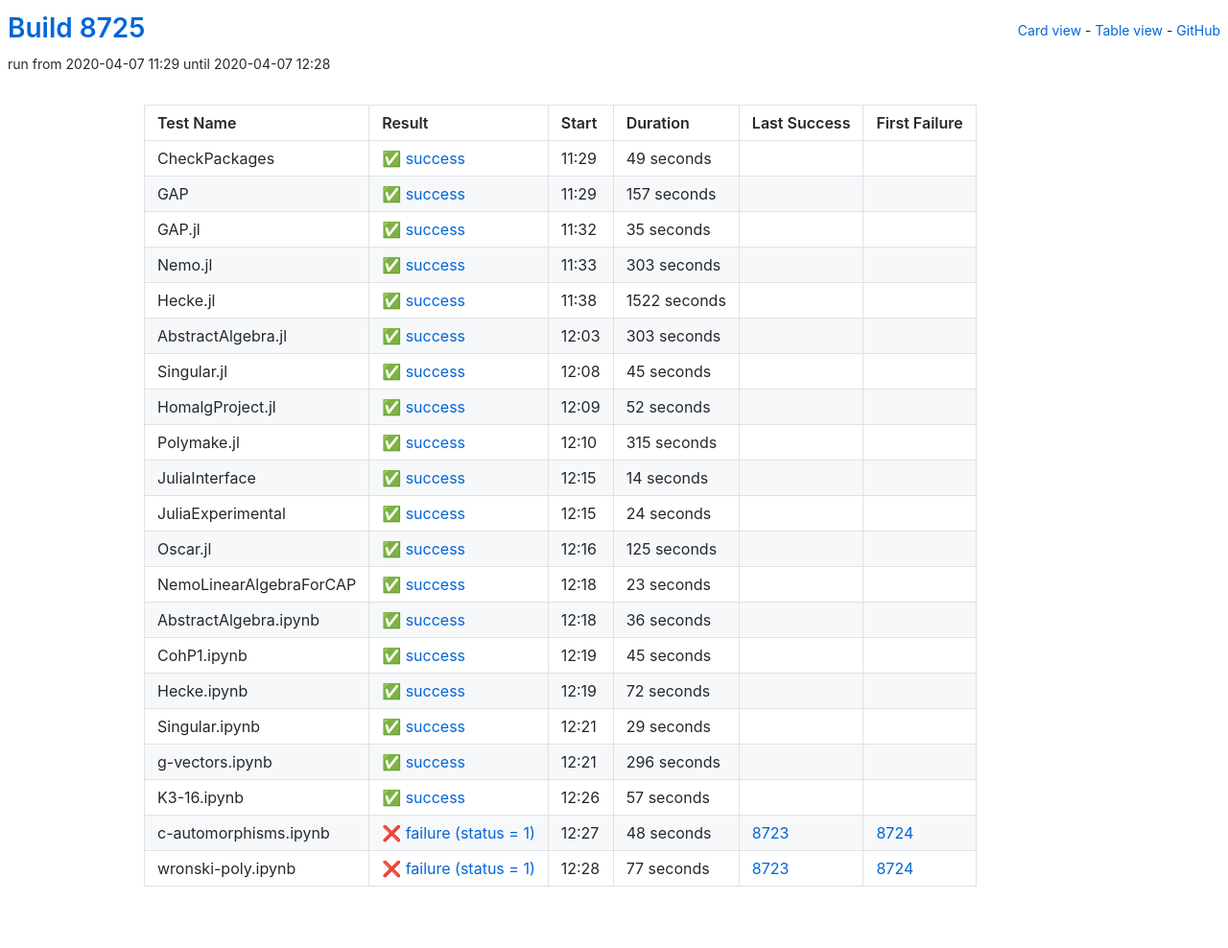
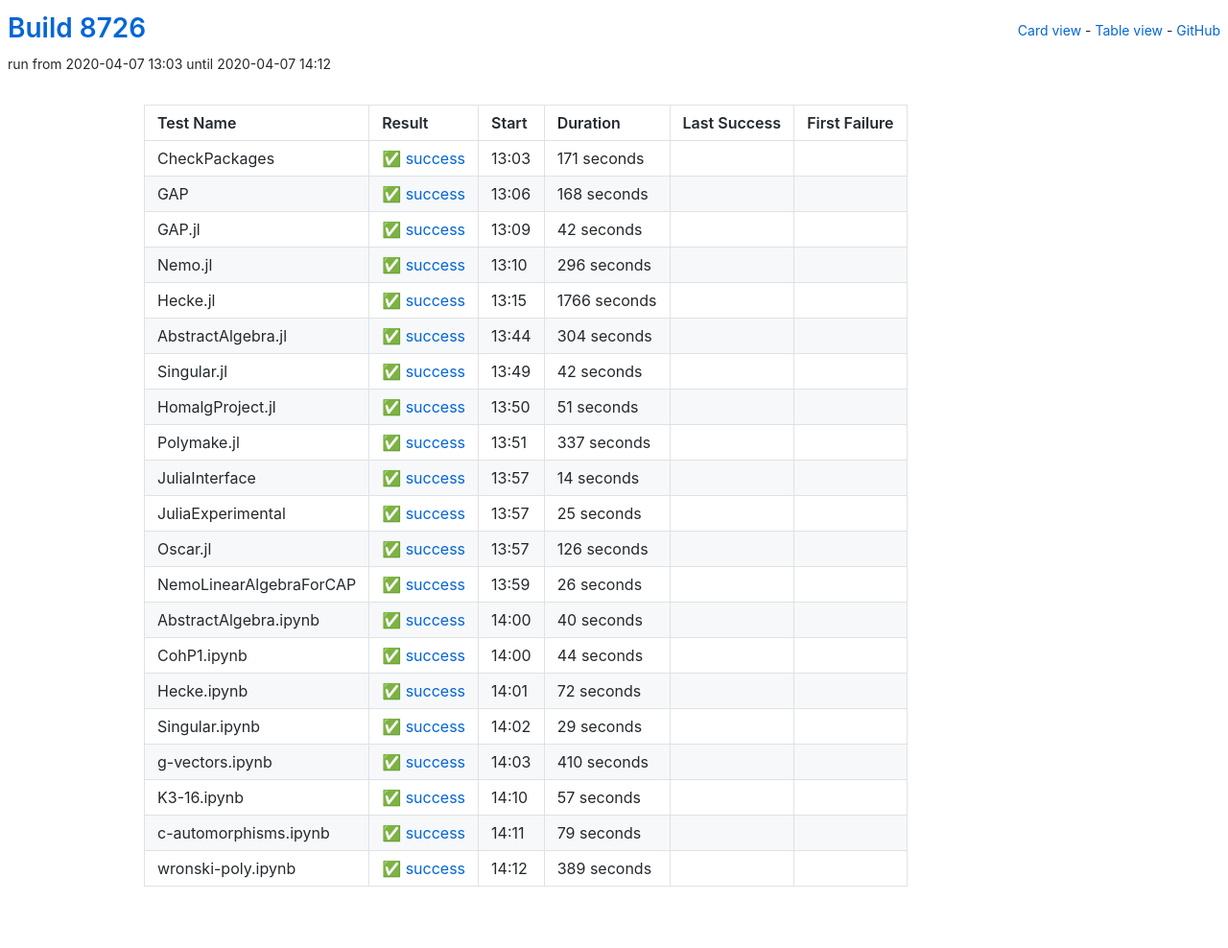
Before and after one commit to oscar-system/oscar-ci-status, a Jekyll site: the page built from table.html, in a window 1280 px wide. Shown: the whole page at 96% size. Built offline with Jekyll 4.4.1, drawn with Linux system fonts in a browser that asks for light colours.

Commit message:
Build 8726

```diff
--- a/_data/ci.yml
+++ b/_data/ci.yml
@@ -1,104 +1,104 @@
-build: 8725
-build_url: https://oscarci.mathematik.uni-kl.de/job/oscar/8725/
+build: 8726
+build_url: https://oscarci.mathematik.uni-kl.de/job/oscar/8726/
 job: oscar
 tests:
-- duration: 49
+- duration: 171
   exitcode: 0
   first_failure: false
   first_failure_url: null
   last_success: false
   last_success_url: null
-  log: https://oscarci.mathematik.uni-kl.de/job/oscar/8725/artifact/logs/build-8725/CheckPackages.log
+  log: https://oscarci.mathematik.uni-kl.de/job/oscar/8726/artifact/logs/build-8726/CheckPackages.log
   name: CheckPackages
-  start: 2020-04-07 11:29
+  start: 2020-04-07 13:03
   status: success
   success: true
-- duration: 157
+- duration: 168
   exitcode: 0
   first_failure: false
   first_failure_url: null
   last_success: false
   last_success_url: null
-  log: https://oscarci.mathematik.uni-kl.de/job/oscar/8725/artifact/logs/build-8725/GAP.log
+  log: https://oscarci.mathematik.uni-kl.de/job/oscar/8726/artifact/logs/build-8726/GAP.log
   name: GAP
-  start: 2020-04-07 11:29
+  start: 2020-04-07 13:06
   status: success
   success: true
-- duration: 35
+- duration: 42
   exitcode: 0
   first_failure: false
   first_failure_url: null
   last_success: false
   last_success_url: null
-  log: https://oscarci.mathematik.uni-kl.de/job/oscar/8725/artifact/logs/build-8725/GAP.jl.log
+  log: https://oscarci.mathematik.uni-kl.de/job/oscar/8726/artifact/logs/build-8726/GAP.jl.log
   name: GAP.jl
-  start: 2020-04-07 11:32
+  start: 2020-04-07 13:09
   status: success
   success: true
-- duration: 303
+- duration: 296
   exitcode: 0
   first_failure: false
   first_failure_url: null
   last_success: false
   last_success_url: null
-  log: https://oscarci.mathematik.uni-kl.de/job/oscar/8725/artifact/logs/build-8725/Nemo.jl.log
+  log: https://oscarci.mathematik.uni-kl.de/job/oscar/8726/artifact/logs/build-8726/Nemo.jl.log
   name: Nemo.jl
-  start: 2020-04-07 11:33
+  start: 2020-04-07 13:10
   status: success
   success: true
-- duration: 1522
+- duration: 1766
   exitcode: 0
   first_failure: false
   first_failure_url: null
   last_success: false
   last_success_url: null
-  log: https://oscarci.mathematik.uni-kl.de/job/oscar/8725/artifact/logs/build-8725/Hecke.jl.log
+  log: https://oscarci.mathematik.uni-kl.de/job/oscar/8726/artifact/logs/build-8726/Hecke.jl.log
   name: Hecke.jl
-  start: 2020-04-07 11:38
+  start: 2020-04-07 13:15
   status: success
   success: true
-- duration: 303
+- duration: 304
   exitcode: 0
   first_failure: false
   first_failure_url: null
   last_success: false
   last_success_url: null
-  log: https://oscarci.mathematik.uni-kl.de/job/oscar/8725/artifact/logs/build-8725/AbstractAlgebra.jl.log
+  log: https://oscarci.mathematik.uni-kl.de/job/oscar/8726/artifact/logs/build-8726/AbstractAlgebra.jl.log
   name: AbstractAlgebra.jl
-  start: 2020-04-07 12:03
+  start: 2020-04-07 13:44
   status: success
   success: true
-- duration: 45
+- duration: 42
   exitcode: 0
   first_failure: false
   first_failure_url: null
   last_success: false
   last_success_url: null
-  log: https://oscarci.mathematik.uni-kl.de/job/oscar/8725/artifact/logs/build-8725/Singular.jl.log
+  log: https://oscarci.mathematik.uni-kl.de/job/oscar/8726/artifact/logs/build-8726/Singular.jl.log
   name: Singular.jl
-  start: 2020-04-07 12:08
+  start: 2020-04-07 13:49
   status: success
   success: true
-- duration: 52
+- duration: 51
   exitcode: 0
   first_failure: false
   first_failure_url: null
   last_success: false
   last_success_url: null
-  log: https://oscarci.mathematik.uni-kl.de/job/oscar/8725/artifact/logs/build-8725/HomalgProject.jl.log
+  log: https://oscarci.mathematik.uni-kl.de/job/oscar/8726/artifact/logs/build-8726/HomalgProject.jl.log
   name: HomalgProject.jl
-  start: 2020-04-07 12:09
+  start: 2020-04-07 13:50
   status: success
   success: true
-- duration: 315
+- duration: 337
   exitcode: 0
   first_failure: false
   first_failure_url: null
   last_success: false
   last_success_url: null
-  log: https://oscarci.mathematik.uni-kl.de/job/oscar/8725/artifact/logs/build-8725/Polymake.jl.log
+  log: https://oscarci.mathematik.uni-kl.de/job/oscar/8726/artifact/logs/build-8726/Polymake.jl.log
   name: Polymake.jl
-  start: 2020-04-07 12:10
+  start: 2020-04-07 13:51
   status: success
   success: true
 - duration: 14
@@ -107,64 +107,64 @@ tests:
   first_failure_url: null
   last_success: false
   last_success_url: null
-  log: https://oscarci.mathematik.uni-kl.de/job/oscar/8725/artifact/logs/build-8725/JuliaInterface.log
+  log: https://oscarci.mathematik.uni-kl.de/job/oscar/8726/artifact/logs/build-8726/JuliaInterface.log
   name: JuliaInterface
-  start: 2020-04-07 12:15
+  start: 2020-04-07 13:57
   status: success
   success: true
-- duration: 24
+- duration: 25
   exitcode: 0
   first_failure: false
   first_failure_url: null
   last_success: false
   last_success_url: null
-  log: https://oscarci.mathematik.uni-kl.de/job/oscar/8725/artifact/logs/build-8725/JuliaExperimental.log
+  log: https://oscarci.mathematik.uni-kl.de/job/oscar/8726/artifact/logs/build-8726/JuliaExperimental.log
   name: JuliaExperimental
-  start: 2020-04-07 12:15
+  start: 2020-04-07 13:57
   status: success
   success: true
-- duration: 125
+- duration: 126
   exitcode: 0
   first_failure: false
   first_failure_url: null
   last_success: false
   last_success_url: null
-  log: https://oscarci.mathematik.uni-kl.de/job/oscar/8725/artifact/logs/build-8725/Oscar.jl.log
+  log: https://oscarci.mathematik.uni-kl.de/job/oscar/8726/artifact/logs/build-8726/Oscar.jl.log
   name: Oscar.jl
-  start: 2020-04-07 12:16
+  start: 2020-04-07 13:57
   status: success
   success: true
-- duration: 23
+- duration: 26
   exitcode: 0
   first_failure: false
   first_failure_url: null
   last_success: false
   last_success_url: null
-  log: https://oscarci.mathematik.uni-kl.de/job/oscar/8725/artifact/logs/build-8725/NemoLinearAlgebraForCAP.log
+  log: https://oscarci.mathematik.uni-kl.de/job/oscar/8726/artifact/logs/build-8726/NemoLinearAlgebraForCAP.log
   name: NemoLinearAlgebraForCAP
-  start: 2020-04-07 12:18
+  start: 2020-04-07 13:59
   status: success
   success: true
-- duration: 36
+- duration: 40
   exitcode: 0
   first_failure: false
   first_failure_url: null
   last_success: false
   last_success_url: null
-  log: https://oscarci.mathematik.uni-kl.de/job/oscar/8725/artifact/logs/build-8725/AbstractAlgebra.ipynb.log
+  log: https://oscarci.mathematik.uni-kl.de/job/oscar/8726/artifact/logs/build-8726/AbstractAlgebra.ipynb.log
   name: AbstractAlgebra.ipynb
-  start: 2020-04-07 12:18
+  start: 2020-04-07 14:00
   status: success
   success: true
-- duration: 45
+- duration: 44
   exitcode: 0
   first_failure: false
   first_failure_url: null
   last_success: false
   last_success_url: null
-  log: https://oscarci.mathematik.uni-kl.de/job/oscar/8725/artifact/logs/build-8725/CohP1.ipynb.log
+  log: https://oscarci.mathematik.uni-kl.de/job/oscar/8726/artifact/logs/build-8726/CohP1.ipynb.log
   name: CohP1.ipynb
-  start: 2020-04-07 12:19
+  start: 2020-04-07 14:00
   status: success
   success: true
 - duration: 72
@@ -173,9 +173,9 @@ tests:
   first_failure_url: null
   last_success: false
   last_success_url: null
-  log: https://oscarci.mathematik.uni-kl.de/job/oscar/8725/artifact/logs/build-8725/Hecke.ipynb.log
+  log: https://oscarci.mathematik.uni-kl.de/job/oscar/8726/artifact/logs/build-8726/Hecke.ipynb.log
   name: Hecke.ipynb
-  start: 2020-04-07 12:19
+  start: 2020-04-07 14:01
   status: success
   success: true
 - duration: 29
@@ -184,20 +184,20 @@ tests:
   first_failure_url: null
   last_success: false
   last_success_url: null
-  log: https://oscarci.mathematik.uni-kl.de/job/oscar/8725/artifact/logs/build-8725/Singular.ipynb.log
+  log: https://oscarci.mathematik.uni-kl.de/job/oscar/8726/artifact/logs/build-8726/Singular.ipynb.log
   name: Singular.ipynb
-  start: 2020-04-07 12:21
+  start: 2020-04-07 14:02
   status: success
   success: true
-- duration: 296
+- duration: 410
   exitcode: 0
   first_failure: false
   first_failure_url: null
   last_success: false
   last_success_url: null
-  log: https://oscarci.mathematik.uni-kl.de/job/oscar/8725/artifact/logs/build-8725/g-vectors.ipynb.log
+  log: https://oscarci.mathematik.uni-kl.de/job/oscar/8726/artifact/logs/build-8726/g-vectors.ipynb.log
   name: g-vectors.ipynb
-  start: 2020-04-07 12:21
+  start: 2020-04-07 14:03
   status: success
   success: true
 - duration: 57
@@ -206,30 +206,30 @@ tests:
   first_failure_url: null
   last_success: false
   last_success_url: null
-  log: https://oscarci.mathematik.uni-kl.de/job/oscar/8725/artifact/logs/build-8725/K3-16.ipynb.log
+  log: https://oscarci.mathematik.uni-kl.de/job/oscar/8726/artifact/logs/build-8726/K3-16.ipynb.log
   name: K3-16.ipynb
-  start: 2020-04-07 12:26
+  start: 2020-04-07 14:10
   status: success
   success: true
-- duration: 48
-  exitcode: 1
-  first_failure: 8724
-  first_failure_url: https://oscarci.mathematik.uni-kl.de/job/oscar/8724/
-  last_success: 8723
-  last_success_url: https://oscarci.mathematik.uni-kl.de/job/oscar/8723/
-  log: https://oscarci.mathematik.uni-kl.de/job/oscar/8725/artifact/logs/build-8725/c-automorphisms.ipynb.log
+- duration: 79
+  exitcode: 0
+  first_failure: false
+  first_failure_url: null
+  last_success: false
+  last_success_url: null
+  log: https://oscarci.mathematik.uni-kl.de/job/oscar/8726/artifact/logs/build-8726/c-automorphisms.ipynb.log
   name: c-automorphisms.ipynb
-  start: 2020-04-07 12:27
-  status: failure
-  success: false
-- duration: 77
-  exitcode: 1
-  first_failure: 8724
-  first_failure_url: https://oscarci.mathematik.uni-kl.de/job/oscar/8724/
-  last_success: 8723
-  last_success_url: https://oscarci.mathematik.uni-kl.de/job/oscar/8723/
-  log: https://oscarci.mathematik.uni-kl.de/job/oscar/8725/artifact/logs/build-8725/wronski-poly.ipynb.log
+  start: 2020-04-07 14:11
+  status: success
+  success: true
+- duration: 389
+  exitcode: 0
+  first_failure: false
+  first_failure_url: null
+  last_success: false
+  last_success_url: null
+  log: https://oscarci.mathematik.uni-kl.de/job/oscar/8726/artifact/logs/build-8726/wronski-poly.ipynb.log
   name: wronski-poly.ipynb
-  start: 2020-04-07 12:28
-  status: failure
-  success: false
+  start: 2020-04-07 14:12
+  status: success
+  success: true
```
Also changed, not shown: README.md.
